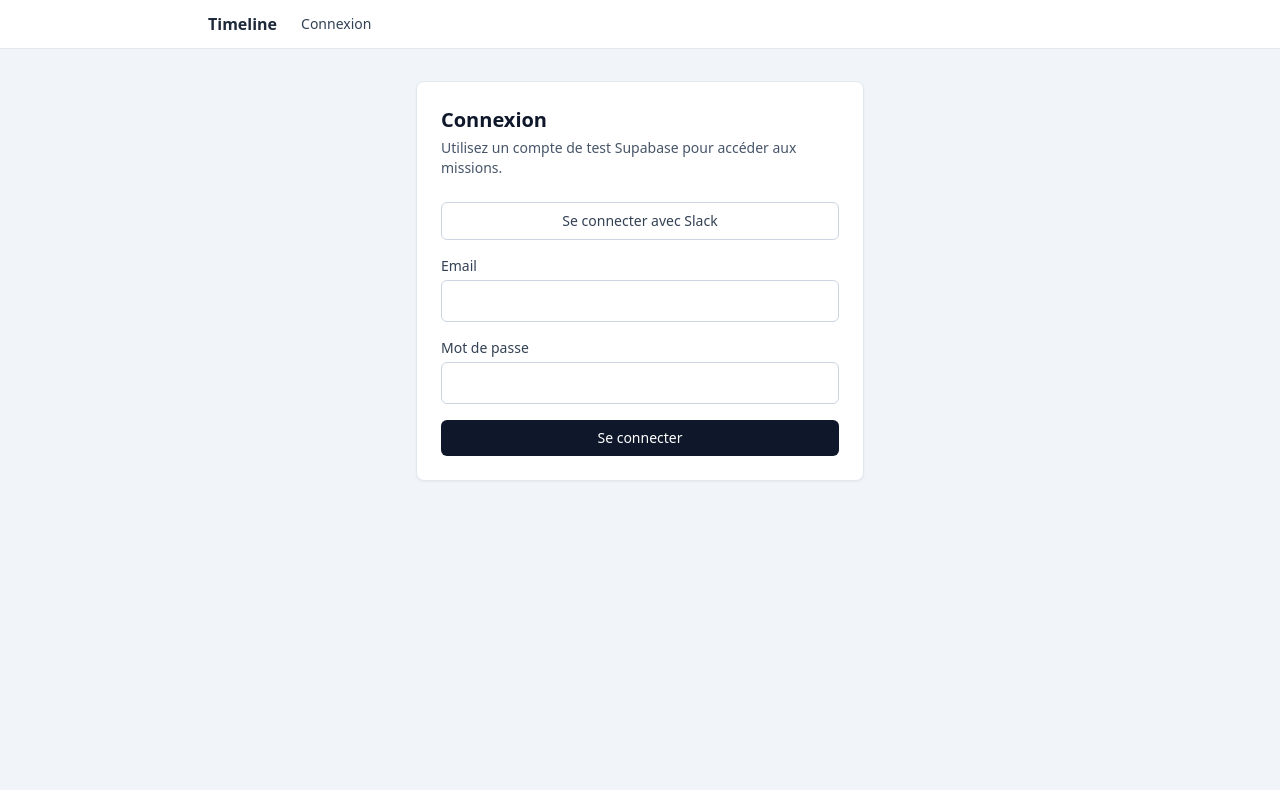
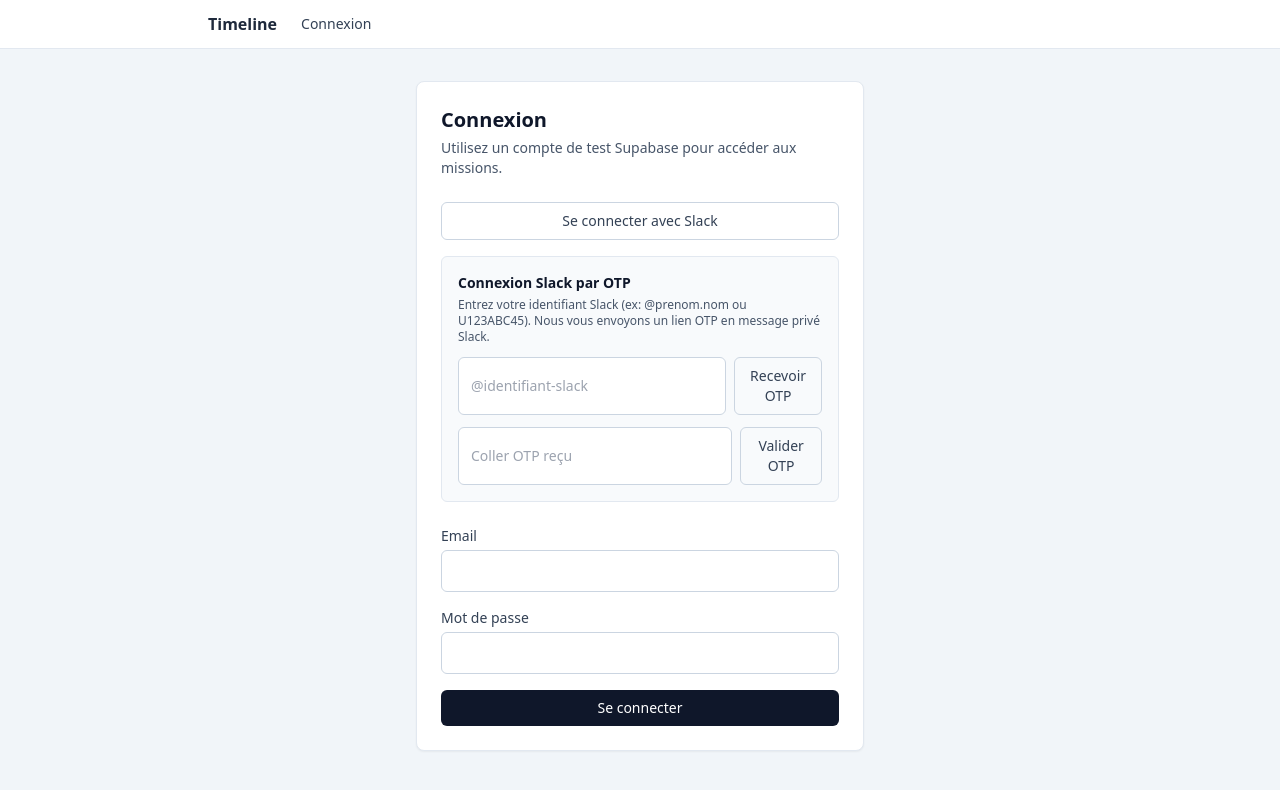
Before and after one commit to ggenelot/timeline, a Next.js app: page /login in a window 1280 px wide. Shown: the top 790 px of the page. Built offline with nearby package versions, Linux system fonts and the light colour scheme; no server answers.

Commit message:
feat(auth): support slack otp onboarding signup flow

```diff
--- /dev/null
+++ b/app/api/auth/slack/otp/route.ts
@@ -0,0 +1,38 @@
+import { NextResponse } from 'next/server';
+import { createSlackLoginChallenge } from '@/lib/slack/auth';
+import { SlackService } from '@/lib/slack/service';
+import { createServerSupabaseServiceClient } from '@/lib/supabase/server';
+
+function normalizeSlackIdentifier(value: string) {
+  return value.trim().replace(/^@+/, '').toLowerCase();
+}
+
+export async function POST(request: Request) {
+  const body = (await request.json().catch(() => ({}))) as { slackIdentifier?: string };
+  const rawIdentifier = body.slackIdentifier?.trim();
+  if (!rawIdentifier) return NextResponse.json({ error: 'Identifiant Slack requis.' }, { status: 400 });
+
+  const identifier = normalizeSlackIdentifier(rawIdentifier);
+  const service = createServerSupabaseServiceClient();
+  const { data: profile } = await service
+    .from('profiles')
+    .select('slack_user_id,slack_team_id')
+    .or(`slack_username.ilike.${identifier},slack_user_id.eq.${rawIdentifier}`)
+    .maybeSingle<{ slack_user_id: string | null; slack_team_id: string | null }>();
+
+  if (!profile?.slack_user_id || !profile?.slack_team_id) return NextResponse.json({ success: true });
+
+  const ip = request.headers.get('x-forwarded-for')?.split(',')[0]?.trim() ?? null;
+  const userAgent = request.headers.get('user-agent');
+  const otp = await createSlackLoginChallenge(profile.slack_team_id, profile.slack_user_id, ip, userAgent);
+
+  try {
+    const slack = new SlackService();
+    const dm = await slack.openDirectMessage(profile.slack_user_id);
+    await slack.postMessage(dm, `Votre OTP Timeline (valable 10 min): ${otp}`);
+  } catch (error) {
+    console.error('[slack-otp] delivery failure', { reason: error instanceof Error ? error.message : 'unknown' });
+  }
+
+  return NextResponse.json({ success: true });
+}
--- /dev/null
+++ b/app/api/auth/slack/otp/verify/route.ts
@@ -0,0 +1,32 @@
+import { NextResponse } from 'next/server';
+import { consumeSlackLoginChallenge } from '@/lib/slack/auth';
+import { createServerSupabaseServiceClient } from '@/lib/supabase/server';
+
+export async function POST(request: Request) {
+  const body = (await request.json().catch(() => ({}))) as { otp?: string };
+  const otp = body.otp?.trim();
+  if (!otp) return NextResponse.json({ error: 'OTP requis.' }, { status: 400 });
+
+  const challenge = await consumeSlackLoginChallenge(otp);
+  if (!challenge) return NextResponse.json({ error: 'OTP invalide ou expiré.' }, { status: 400 });
+
+  const service = createServerSupabaseServiceClient();
+  const { data: identity } = await service
+    .from('slack_identities')
+    .select('profile_id')
+    .eq('slack_team_id', challenge.slack_team_id)
+    .eq('slack_user_id', challenge.slack_user_id)
+    .maybeSingle<{ profile_id: string | null }>();
+
+  if (identity?.profile_id) {
+    const { data: profile } = await service.from('profiles').select('email').eq('id', identity.profile_id).maybeSingle<{ email: string | null }>();
+    if (!profile?.email) return NextResponse.json({ error: 'Email introuvable.' }, { status: 400 });
+    const { data: linkData } = await service.auth.admin.generateLink({ type: 'magiclink', email: profile.email, options: { redirectTo: `${new URL(request.url).origin}/missions` } });
+    return NextResponse.json({ next: linkData?.properties?.action_link ?? '/login?slack=magic_invalid', type: 'login' });
+  }
+
+  return NextResponse.json({
+    next: `/auth/slack/signup?team=${encodeURIComponent(challenge.slack_team_id)}&user=${encodeURIComponent(challenge.slack_user_id)}`,
+    type: 'signup'
+  });
+}
--- /dev/null
+++ b/app/api/auth/slack/signup/route.ts
@@ -0,0 +1,13 @@
+import { NextResponse } from 'next/server';
+import { createServerSupabaseServiceClient } from '@/lib/supabase/server';
+
+export async function POST(request: Request) {
+  const body = (await request.json().catch(() => ({}))) as { email?: string; password?: string; slackTeamId?: string; slackUserId?: string };
+  if (!body.email || !body.password || !body.slackTeamId || !body.slackUserId) return NextResponse.json({ error: 'Paramètres manquants.' }, { status: 400 });
+  const service = createServerSupabaseServiceClient();
+  const { data: created, error } = await service.auth.admin.createUser({ email: body.email, password: body.password, email_confirm: true, user_metadata: { full_name: `Slack ${body.slackUserId}` } });
+  if (error || !created.user?.id) return NextResponse.json({ error: error?.message ?? 'Création impossible.' }, { status: 400 });
+  await service.from('slack_identities').upsert({ profile_id: created.user.id, slack_team_id: body.slackTeamId, slack_user_id: body.slackUserId, is_primary: true, last_login_at: new Date().toISOString() });
+  const { data: linkData } = await service.auth.admin.generateLink({ type: 'magiclink', email: body.email, options: { redirectTo: `${new URL(request.url).origin}/missions` } });
+  return NextResponse.json({ next: linkData?.properties?.action_link ?? '/login' });
+}
--- /dev/null
+++ b/app/auth/slack/signup/page.tsx
@@ -0,0 +1,20 @@
+'use client';
+import { FormEvent, useState } from 'react';
+
+export default function SlackSignupPage() {
+  const [email, setEmail] = useState('');
+  const [password, setPassword] = useState('');
+  const [error, setError] = useState<string | null>(null);
+
+  async function handleSubmit(event: FormEvent<HTMLFormElement>) {
+    event.preventDefault();
+    setError(null);
+    const params = new URLSearchParams(window.location.search);
+    const response = await fetch('/api/auth/slack/signup', { method: 'POST', headers: { 'Content-Type': 'application/json' }, body: JSON.stringify({ email, password, slackTeamId: params.get('team'), slackUserId: params.get('user') }) });
+    const payload = await response.json();
+    if (!response.ok) return setError(payload.error ?? 'Création impossible');
+    window.location.href = payload.next ?? '/login';
+  }
+
+  return <form onSubmit={handleSubmit} className="mx-auto mt-10 max-w-md space-y-4 rounded border p-6"><h1 className="text-xl font-semibold">Créer un compte</h1><input className="w-full rounded border p-2" placeholder="Email" type="email" value={email} onChange={(e)=>setEmail(e.target.value)} required/><input className="w-full rounded border p-2" placeholder="Mot de passe" type="password" value={password} onChange={(e)=>setPassword(e.target.value)} required/>{error ? <p className="text-sm text-red-600">{error}</p>:null}<button className="rounded bg-slate-900 px-4 py-2 text-white" type="submit">Créer mon compte</button></form>;
+}
--- a/app/login/page.tsx
+++ b/app/login/page.tsx
@@ -9,6 +9,10 @@ export default function LoginPage() {
   const [password, setPassword] = useState('');
   const [error, setError] = useState<string | null>(null);
   const [loading, setLoading] = useState(false);
+  const [slackIdentifier, setSlackIdentifier] = useState('');
+  const [otpLoading, setOtpLoading] = useState(false);
+  const [otpMessage, setOtpMessage] = useState<string | null>(null);
+  const [otpCode, setOtpCode] = useState('');
   const router = useRouter();
   const slackStatus = useMemo(() => (typeof window !== 'undefined' ? new URLSearchParams(window.location.search).get('slack') : null), []);
   const slackReason = useMemo(() => (typeof window !== 'undefined' ? new URLSearchParams(window.location.search).get('reason') : null), []);
@@ -40,6 +44,55 @@ export default function LoginPage() {
 
       {slackStatus === 'state_invalid' || slackStatus === 'auth_failed' || slackStatus === 'magic_invalid' ? (<p className='mb-4 rounded border border-red-200 bg-red-50 p-2 text-sm text-red-700'>Connexion Slack impossible. Réessayez ou connectez-vous par email.{slackReason ? ` Détail: ${slackReason}` : ''}</p>) : null}
       <button type='button' onClick={async () => { const response = await fetch('/api/auth/slack/start', { method: 'POST' }); const payload = await response.json(); if (response.ok && payload.oauthUrl) { window.location.href = payload.oauthUrl; } else { setError(payload.error ?? 'Connexion Slack impossible.'); } }} className='mb-4 w-full rounded-md border border-slate-300 px-4 py-2 text-sm text-slate-700 hover:bg-slate-100'>Se connecter avec Slack</button>
+
+
+      <div className="mb-6 rounded-md border border-slate-200 bg-slate-50 p-4">
+        <h2 className="mb-1 text-sm font-semibold text-slate-900">Connexion Slack par OTP</h2>
+        <p className="mb-3 text-xs text-slate-600">Entrez votre identifiant Slack (ex: @prenom.nom ou U123ABC45). Nous vous envoyons un lien OTP en message privé Slack.</p>
+        <div className="flex gap-2">
+          <input
+            type="text"
+            value={slackIdentifier}
+            onChange={(event) => setSlackIdentifier(event.target.value)}
+            placeholder="@identifiant-slack"
+            className="w-full rounded-md border border-slate-300 px-3 py-2 text-sm outline-none ring-slate-300 focus:ring"
+          />
+          <button
+            type="button"
+            disabled={otpLoading}
+            onClick={async () => {
+              setOtpLoading(true);
+              setError(null);
+              setOtpMessage(null);
+              const response = await fetch('/api/auth/slack/otp', {
+                method: 'POST',
+                headers: { 'Content-Type': 'application/json' },
+                body: JSON.stringify({ slackIdentifier })
+              });
+              const payload = await response.json();
+              if (!response.ok) {
+                setError(payload.error ?? "Impossible d'envoyer l'OTP Slack.");
+              } else {
+                setOtpMessage('Si cet identifiant Slack est reconnu, un lien OTP a été envoyé en message privé Slack.');
+              }
+              setOtpLoading(false);
+            }}
+            className="rounded-md border border-slate-300 px-3 py-2 text-sm text-slate-700 hover:bg-slate-100 disabled:cursor-not-allowed disabled:opacity-50"
+          >
+            {otpLoading ? 'Envoi...' : 'Recevoir OTP'}
+          </button>
+        </div>
+        {otpMessage ? <p className="mt-2 text-xs text-emerald-700">{otpMessage}</p> : null}
+        <div className="mt-3 flex gap-2">
+          <input type="text" value={otpCode} onChange={(event) => setOtpCode(event.target.value)} placeholder="Coller OTP reçu" className="w-full rounded-md border border-slate-300 px-3 py-2 text-sm" />
+          <button type="button" onClick={async () => {
+            const response = await fetch('/api/auth/slack/otp/verify', { method: 'POST', headers: { 'Content-Type': 'application/json' }, body: JSON.stringify({ otp: otpCode }) });
+            const payload = await response.json();
+            if (!response.ok) { setError(payload.error ?? 'OTP invalide'); return; }
+            window.location.href = payload.next;
+          }} className="rounded-md border border-slate-300 px-3 py-2 text-sm text-slate-700 hover:bg-slate-100">Valider OTP</button>
+        </div>
+      </div>
 
       <form onSubmit={handleSubmit} className="space-y-4">
         <div>
```
